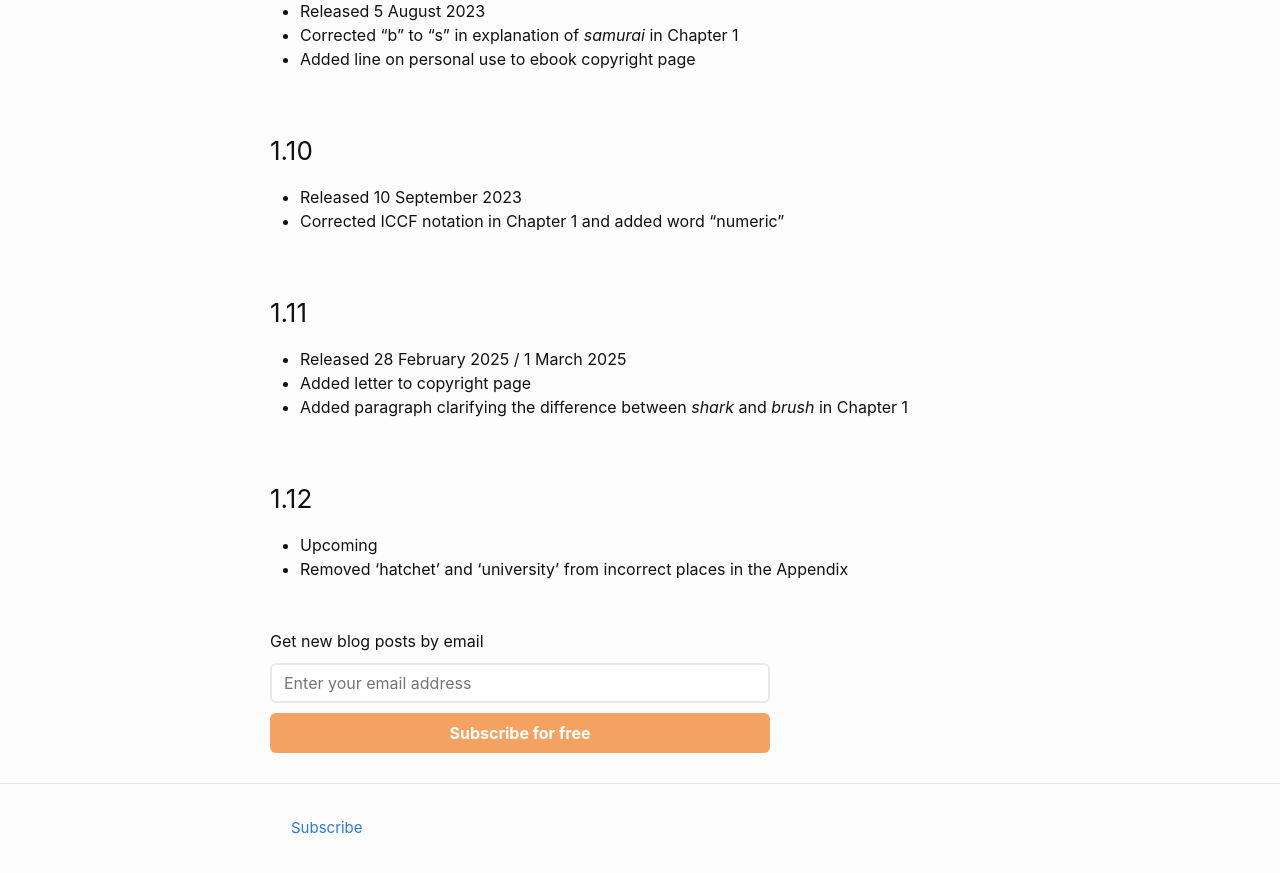
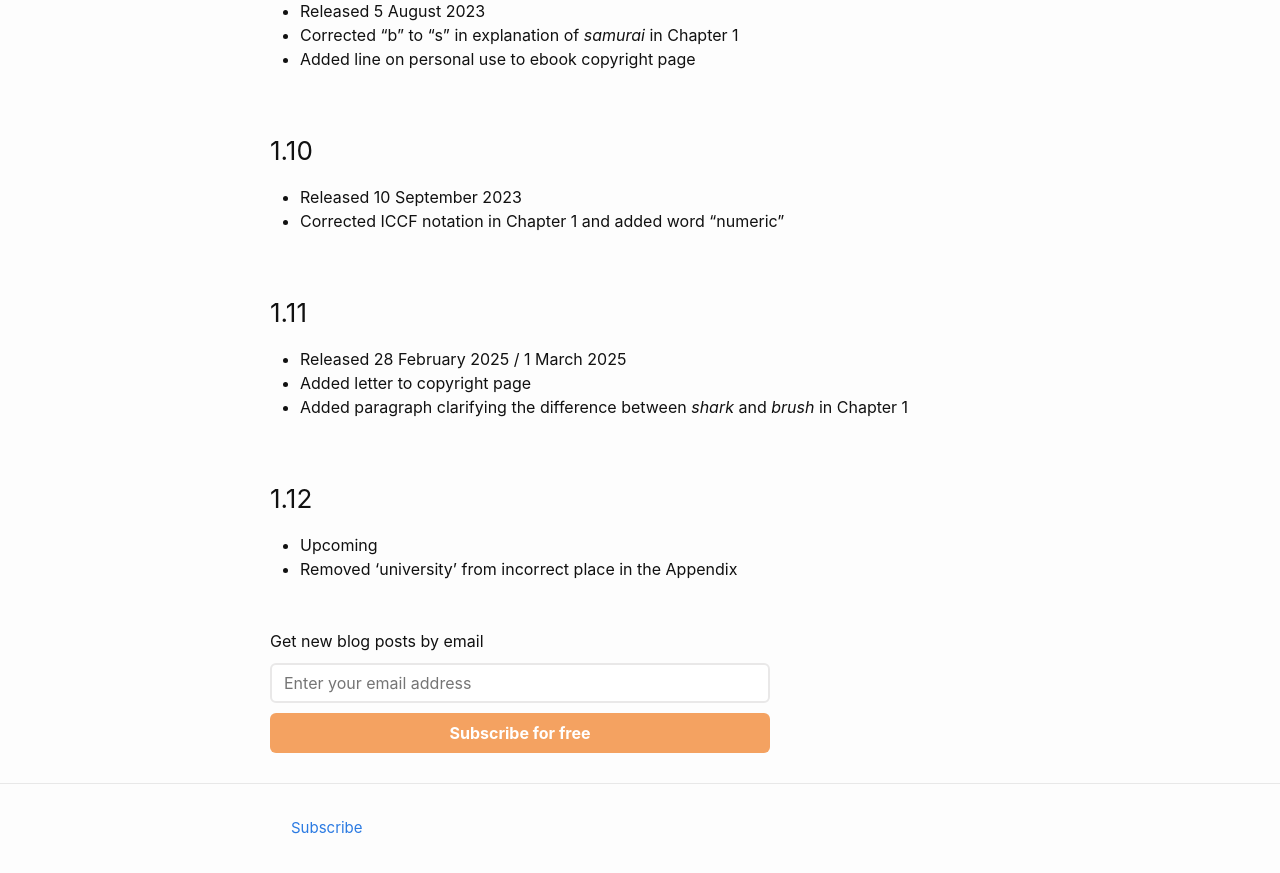
Before and after one commit to liontailedmacaque/liontailedmacaque.github.io, a Jekyll site: the page built from chessmemorypalace/versions.md, in a window 1280 px wide and 900 px high, scrolled down 2646 px. Shown: the top 873 px of the window. Built offline with Jekyll 4.4.1, drawn with Linux system fonts in a browser that asks for light colours.

Commit message:
Update versions.md

```diff
--- a/chessmemorypalace/versions.md
+++ b/chessmemorypalace/versions.md
@@ -82,4 +82,4 @@ This page lists the versions and the changes that have been made. All these chan
 
 ### 1.12
 - Upcoming
-- Removed 'hatchet' and 'university' from incorrect places in the Appendix
+- Removed 'university' from incorrect place in the Appendix
```
